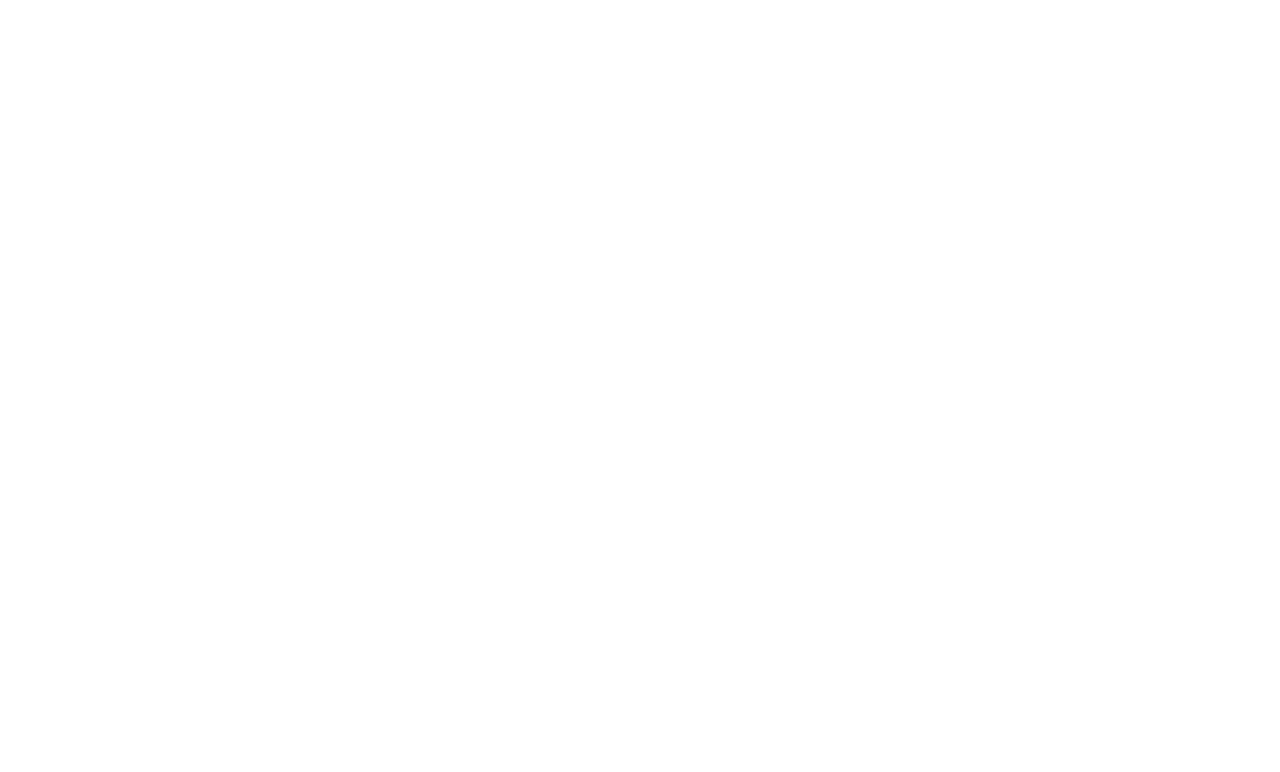
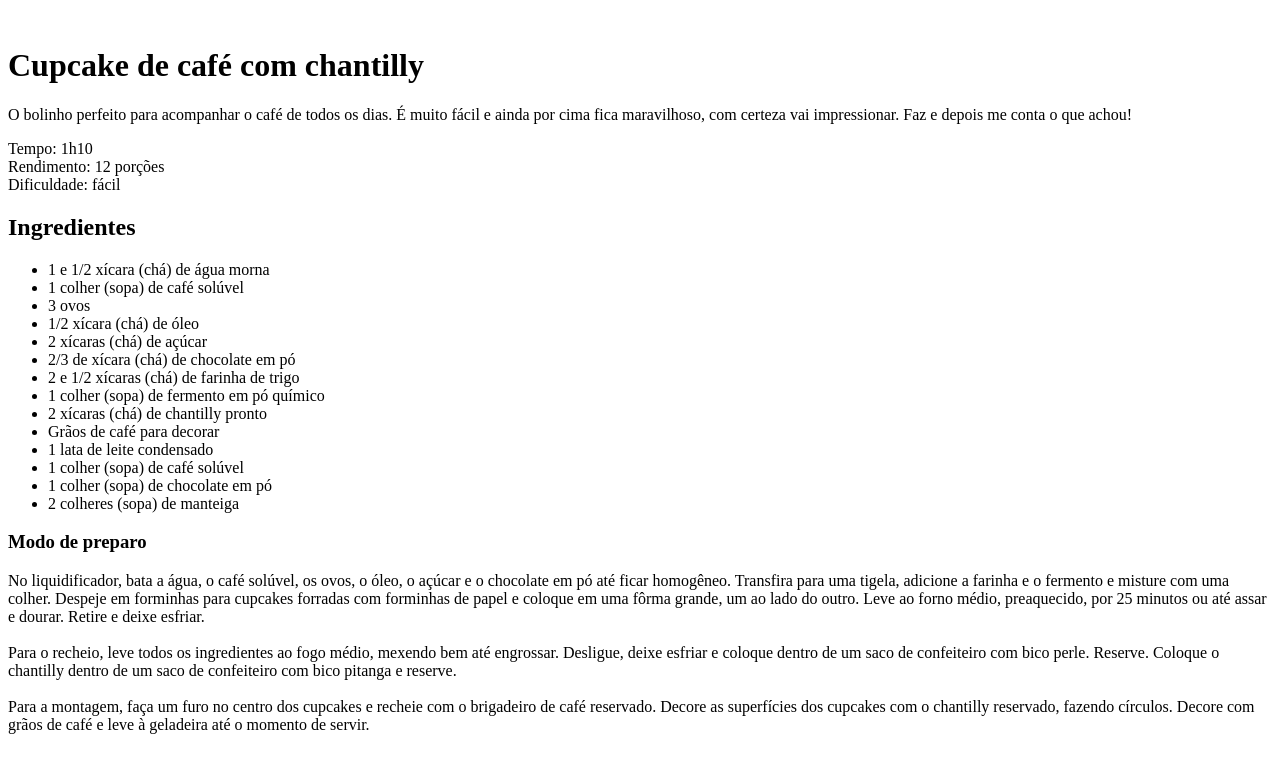
Before and after one commit to KleberAr4uj0/receitas, a plain HTML site: page index.html in a window 1280 px wide. Drawn offline with Linux system fonts and the light colour scheme.

Commit message:
iniciando html

```diff
--- a/index.html
+++ b/index.html
@@ -6,6 +6,38 @@
     <title>Pagina de receitas</title>
 </head>
 <body>
+    <div id="page">
+        <img src="" alt="">
+        <main>
+            <section id="about"></section>
+            <h1>Cupcake de café com chantilly</h1>
+            <p>O bolinho perfeito para acompanhar o café de todos os dias. É muito fácil e ainda por cima fica maravilhoso, com certeza vai impressionar. Faz e depois me conta o que achou!</p>
+            <p>Tempo: 1h10 <br>Rendimento: 12 porções <br>Dificuldade: fácil</p>
+            <section id="ingredientes"></section>
+            <h2>Ingredientes</h2>
+            <ul>
+                <li>1 e 1/2 xícara (chá) de água morna</li>
+                <li>1 colher (sopa) de café solúvel</li>
+                <li>3 ovos</li>
+                <li>1/2 xícara (chá) de óleo</li>
+                <li>2 xícaras (chá) de açúcar</li>
+                <li>2/3 de xícara (chá) de chocolate em pó</li>
+                <li>2 e 1/2 xícaras (chá) de farinha de trigo</li>
+                <li>1 colher (sopa) de fermento em pó químico</li>
+                <li>2 xícaras (chá) de chantilly pronto</li>
+                <li>Grãos de café para decorar</li>
+                <li>1 lata de leite condensado</li>
+                <li>1 colher (sopa) de café solúvel</li>
+                <li>1 colher (sopa) de chocolate em pó</li>
+                <li>2 colheres (sopa) de manteiga</li>
+            </ul>
+            <section id="modo de preparo"></section>
+            <h3>Modo de preparo</h3>
+            <p>No liquidificador, bata a água, o café solúvel, os ovos, o óleo, o açúcar e o chocolate em pó até ficar homogêneo. Transfira para uma tigela, adicione a farinha e o fermento e misture com uma colher. Despeje em forminhas para cupcakes forradas com forminhas de papel e coloque em uma fôrma grande, um ao lado do outro. Leve ao forno médio, preaquecido, por 25 minutos ou até assar e dourar. Retire e deixe esfriar. <br><br>
+                Para o recheio, leve todos os ingredientes ao fogo médio, mexendo bem até engrossar. Desligue, deixe esfriar e coloque dentro de um saco de confeiteiro com bico perle. Reserve. Coloque o chantilly dentro de um saco de confeiteiro com bico pitanga e reserve. <br><br>
+                Para a montagem, faça um furo no centro dos cupcakes e recheie com o brigadeiro de café reservado. Decore as superfícies dos cupcakes com o chantilly reservado, fazendo círculos. Decore com grãos de café e leve à geladeira até o momento de servir.</p>
+        </main>
+    </div>
 
 </body>
 </html>
```
